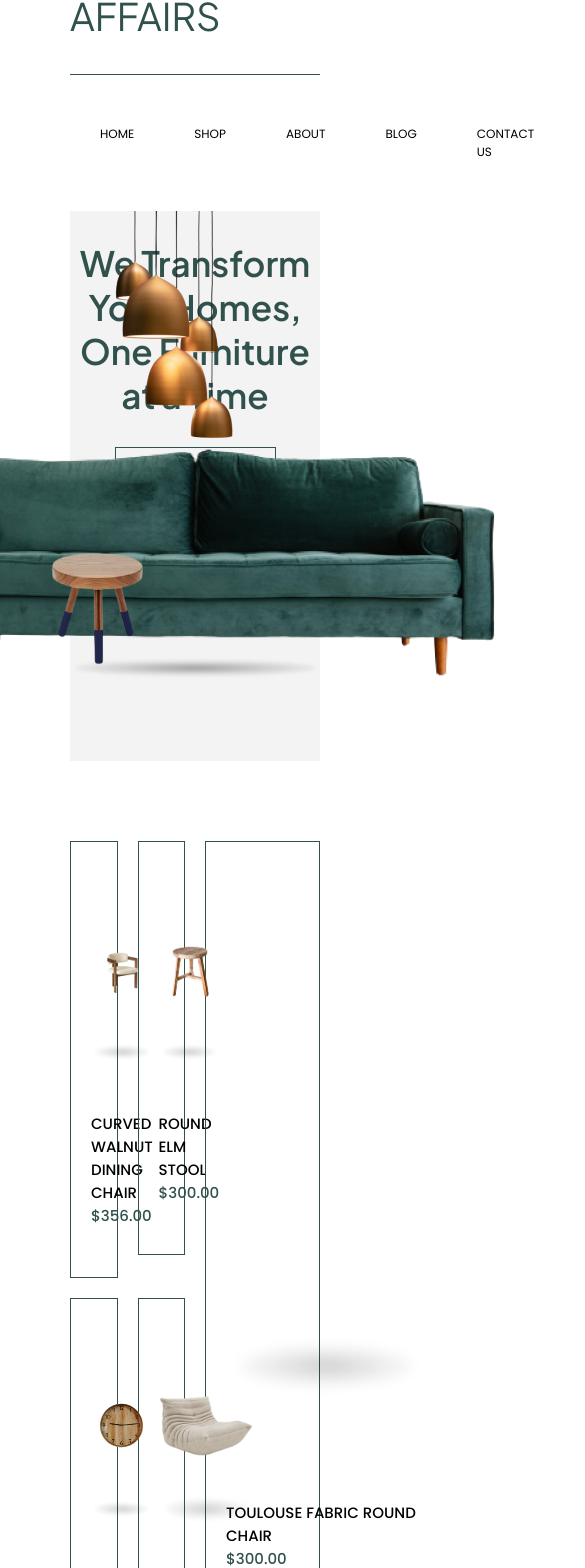
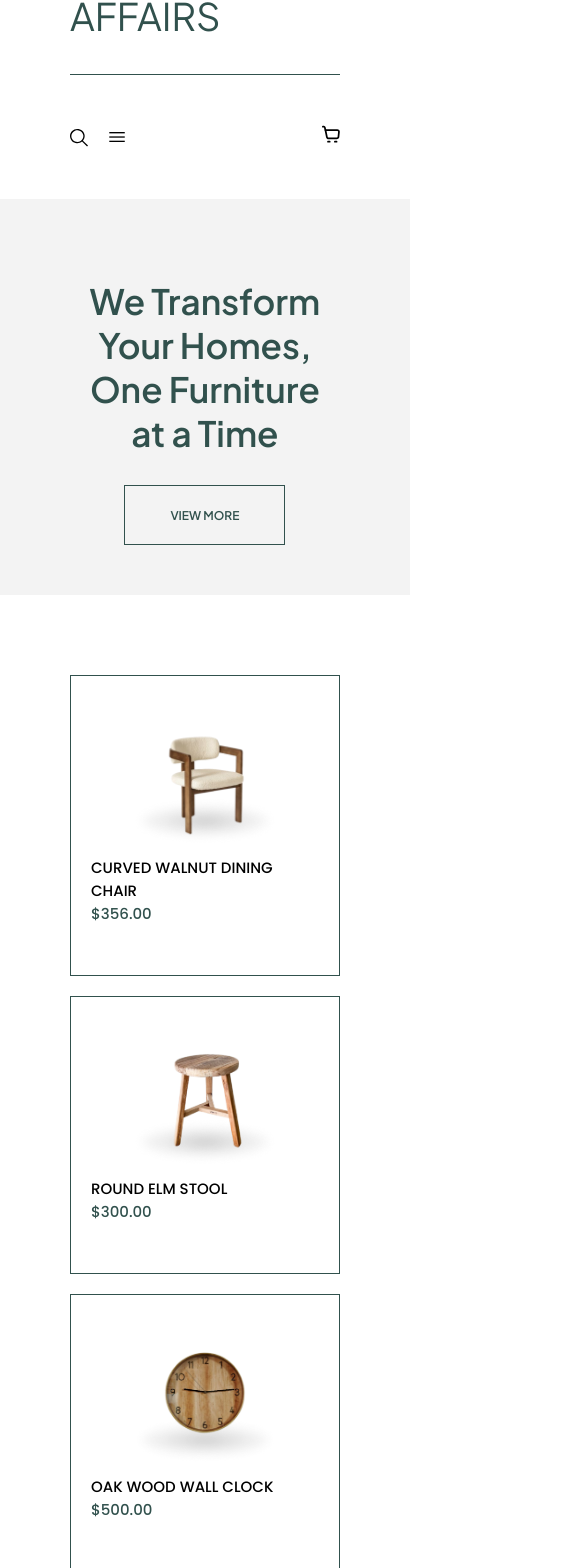
Before and after one commit to CodeDeveloper19/hng_shopping_site, a Next.js app: page / in a window 390 px wide. Shown: the part 119-1687 px from the top of the page, 585 px wide, since content can reach past the window. Built offline with nearby package versions, Linux system fonts and the light colour scheme.

Commit message:
fixed the responsiveness of the website

```diff
--- a/src/app/globals.css
+++ b/src/app/globals.css
@@ -2,7 +2,10 @@
 @tailwind components;
 @tailwind utilities;
 
-#__next{
+body{
+  display: flex;
+  flex-direction: column;
+  align-items: center;
   width: 100%;
   min-width: fit-content;
   overflow-x: auto;
--- a/src/app/page.js
+++ b/src/app/page.js
@@ -17,114 +17,136 @@ const poppins = Poppins({
 export default function Home() {
   return (
     <>
-    <section>
-      <div className="px-[70px] w-full h-fit">
-        <div className={`${plus_jakarta_sans.className} relative w-full bg-[#F3F3F3] pt-[30px] flex justify-center`}>
-          <div className=" relative w-fit h-fit flex flex-col items-center min-h-[520px]">
-            <h2 className="text-[35px] leading-[44.1px] text-[#31514D] max-w-[762px] text-center font-[600]">We Transform Your Homes, One Furniture at a Time</h2>
+    <section className="w-full flex items-center flex-col">
+      <div className="px-[70px] w-full h-fit bg-[#F3F3F3] flex justify-center">
+        <div className={`${plus_jakarta_sans.className} relative w-full max-w-[1440px] pt-[30px] flex justify-center`}>
+          <div className=" relative w-fit h-fit flex flex-col items-center phone:min-h-[520px] py-[50px]">
+            <h2 className="text-[35px] leading-[44.1px] text-[#31514D] max-w-[400px] minLaptop:max-w-[500px] laptop:max-w-[650px] normal:max-w-[762px] text-center font-[600]">We Transform Your Homes, One Furniture at a Time</h2>
             <button className="w-[161px] border-[1px] border-[#31514D] uppercase text-[#31514D] mt-[30px] text-[12px] leading-[15.12px] h-[60px] font-[600]">View More</button>
-            <div className="w-[800px] h-[500px] absolute mt-[20px]">
+            <div className="hidden phone:block w-[540px] tablet:w-[640px] minLaptop:w-[800px] h-[300px] tablet:h-[400px] minLaptop:h-[500px] absolute mt-[180px] tablet:mt-[100px] minLaptop:mt-[20px]">
               <Image fill src="/homepage/couch.png" className="object-contain" alt="image of a couch" />
             </div>
-            <div className="w-[155px] h-[155px] absolute left-[-50px] bottom-[70px]">
+            <div className="hidden phone:block w-[84px] tablet:w-[124px] minLaptop:w-[155px] h-[84px] tablet:h-[124px] minLaptop:h-[155px] absolute left-[-65px] tablet:left-[-150px] minLaptop:left-[-180px] laptop:left-[-105px] normal:left-[-50px] bottom-[70px]">
               <Image fill src="/homepage/stool.png" className="object-contain" alt="image of a stool" />
             </div>
           </div>
-          <div className="w-full h-[136px] absolute bottom-[25px]">
+          <div className="hidden phone:block w-full h-[136px] absolute bottom-[25px]">
               <Image fill src="/homepage/shadow.png" className="object-contain" alt="image of a shadow" />
           </div>
-          <div className="w-[177px] h-[265.5px] absolute top-0 right-[60px]">
+          <div className="hidden minTablet:block w-[64.3px] tablet:w-[141.3px] minLaptop:w-[177px] h-[142px] tablet:h-[212px] minLaptop:h-[265.5px] absolute top-0 right-[60px]">
               <Image fill src="/homepage/lighting.png" className="object-contain" alt="image of a hanging lighting" />
           </div>
         </div>
       </div>
-      <div className="pt-[80px] pb-[30px] px-[70px] flex flex-col items-center">
-        <div className="grid grid-rows-3 gap-5 w-full">
-          <div className="grid row-start-1 row-end-3 grid-cols-4 gap-5">
-            <div className="grid col-start-1 col-end-3 grid-cols-2 gap-5">
+      <div className="w-full flex justify-center">
+        <div className="pt-[80px] pb-[30px] px-[70px] flex flex-col items-center max-w-[1440px] w-full">
+          <div className="grid grid-rows-2 laptop:grid-rows-3 gap-5 w-full">
+            <div className="grid row-start-1 row-end-3 grid-cols-1 laptop:grid-cols-4 gap-5">
+              <div className="grid laptop:col-start-1 laptop:col-end-3 grid-cols-1 minTablet:grid-cols-2 gap-5">
                 <Product
                   name='CURVED WALNUT DINING CHAIR'
                   price='$356.00'
-                classNames=''
+                  classNames='pt-[30px] laptop:pt-0'
                   imageLink='/homepage/white_chair.png'
                   shadowLink='/homepage/white_chair_shadow.png'
+                  productImageHeightClass='h-[150px] phone:h-[270px]'
+                  productShadowHeightClass='h-[50px] phone:h-[110px]'
                 />
                 <Product
                   name='ROUND ELM STOOL'
                   price='$300.00'
-                classNames=''
+                  classNames='pt-[30px] laptop:pt-0'
                   imageLink='/homepage/round_table.png'
                   shadowLink='/homepage/round_table_shadow.png'
+                  productImageHeightClass='h-[150px] phone:h-[270px]'
+                  productShadowHeightClass='h-[50px] phone:h-[110px]'
                 />
                 <Product
                   name='OAK WOOD WALL CLOCK'
                   price='$500.00'
-                classNames=''
+                  classNames='pt-[30px] laptop:pt-0'
                   imageLink='/homepage/wall_clock.png'
                   shadowLink='/homepage/wall_clock_shadow.png'
+                  productImageHeightClass='h-[150px] phone:h-[270px]'
+                  productShadowHeightClass='h-[50px] phone:h-[110px]'
                 />
                 <Product
                   name='CATERPILLAR SOFA COUCH'
                   price='$375.50'
-                classNames=''
+                  classNames='pt-[30px] laptop:pt-0'
                   imageLink='/homepage/caterpillar_sofa.png'
                   shadowLink='/homepage/caterpillar_sofa_shadow.png'
+                  productImageHeightClass='h-[150px] phone:h-[270px]'
+                  productShadowHeightClass='h-[50px] phone:h-[110px]'
                 />
               </div>
                 <Product
                   name='Toulouse fabric ROUND CHAIR'
                   price='$300.00'
-                classNames='col-start-3 col-end-5'
+                  classNames='laptop:col-start-3 laptop:col-end-5'
                   imageLink='/homepage/red_chair.png'
                   shadowLink='/homepage/red_chair_shadow.png'
+                  productImageHeightClass='h-[180px] phone:h-[300px] laptop:h-[659px]'
+                  productPaddingClass='phone:px-[100px] pt-[50px]'
+                  productShadowHeightClass='h-[70px] phone:h-[110px] laptop:h-[250px]'
                 />
             </div>
-          <div className="grid grid-cols-4 row-start-3 row-span-4 gap-5 w-full">
+            <div className="grid grid-cols-1 laptop:grid-cols-4 row-start-3 row-span-4 gap-5 w-full">
               <Product
                 name='Sleeper Sofa'
                 price='$750.00'
-              classNames='col-start-1 col-end-3'
+                classNames='pt-[30px] laptop:pt-0 laptop:col-start-1 laptop:col-end-3'
                 imageLink='/homepage/white_sofa_product.png'
                 shadowLink='/homepage/white_sofa_product_shadow.png'
+                productImageHeightClass='h-[150px] phone:h-[270px]'
+                productShadowHeightClass='h-[50px] phone:h-[110px]'
               />
-            <div className="grid grid-cols-2 col-start-3 col-end-5 gap-5">
+              <div className="grid grids-cols-1 minTablet:grid-cols-2 laptop:col-start-3 laptop:col-end-5 gap-5">
                 <Product
                   name='DINING SLIDE CHAIR'
                   price='$225.06'
-                classNames='col-start-1 col-end-2'
+                  classNames='pt-[30px] laptop:pt-0 minTablet:col-start-1 minTablet:col-end-2'
                   imageLink='/homepage/chair.png'
                   shadowLink='/homepage/chair_shadow.png'
+                  productImageHeightClass='h-[150px] phone:h-[270px]'
+                  productShadowHeightClass='h-[50px] phone:h-[110px]'
                 />
                 <Product
                   name='CHARLES STOOL'
                   price='$299.00'
-                classNames='col-start-2 col-end-3'
+                  classNames='pt-[30px] laptop:pt-0 minTablet:col-start-2 minTablet:col-end-3'
                   imageLink='/homepage/round_chair.png'
                   shadowLink='/homepage/round_chair_shadow.png'
+                  productImageHeightClass='h-[150px] phone:h-[270px]'
+                  productShadowHeightClass='h-[50px] phone:h-[110px]'
                 />
               </div>
             </div>
           </div>
-        <div className={`${plus_jakarta_sans.className} flex flex-row`}>
-          <button className="w-[161px] border-[1px] border-[#31514D] uppercase text-[#31514D] mt-[30px] text-[12px] leading-[15.12px] h-[60px] font-[600]">Prev</button>
-          <button className="w-[161px] border-[1px] border-[#31514D] uppercase text-[#31514D] mt-[30px] text-[12px] leading-[15.12px] h-[60px] font-[600] ml-[20px]">Next</button>
+          <div className={`${plus_jakarta_sans.className} flex flex-col phone:flex-row smartPhone:items-start items-center justify-center w-full`}>
+            <button className="w-[161px] border-[1px] border-[#31514D] uppercase text-[#31514D] mt-[50px] phone:mt-[30px] text-[12px] leading-[15.12px] h-[60px] font-[600]">Prev</button>
+            <button className="w-[161px] border-[1px] border-[#31514D] uppercase text-[#31514D] mt-[20px] phone:mt-[30px] text-[12px] leading-[15.12px] h-[60px] font-[600] phone:ml-[20px]">Next</button>
           </div>
         </div>
-      <div className="relative bg-[#FFE3E3] w-full px-[70px] py-[100px] overflow-x-hidden">
+      </div>
+      <div className="w-full bg-[#FFE3E3] flex justify-center">
+        <div className="relative w-full px-[70px] py-[100px] overflow-x-hidden max-w-[1440px]">
           <div className="flex flex-col">
             <h2 className={`${plus_jakarta_sans.className} leading-[61.74px] text-[#000000] uppercase font-[400] text-[49px]`}><span className="text-[#740000]">50% </span>Discount</h2>
             <h3 className={`${poppins.className} uppercase text-[#740000] text-[73.26px] leading-[109.88px]`}>ROMEO RED SOFA</h3>
             <button className={`${plus_jakarta_sans.className} font-[700] w-[161px] border-[1px] border-[#740000] uppercase text-[#740000] mt-[30px] text-[12px] leading-[15.12px] h-[60px]`}>Buy Now</button>
           </div>
-        <div className="w-[650px] h-[650px] absolute bottom-[70px] right-[-80px]">
-          <Image fill src="/homepage/red_sofa.png" className="object-contain" alt="image of a stool" />
+          <div className="w-[650px] h-[650px] absolute bottom-[70px] right-[-80px] hidden laptop:block">
+            <Image fill src="/homepage/red_sofa.png" className="object-contain" alt="image of a red stofa" />
           </div>
-        <div className="w-[650px] h-[67px] absolute bottom-[90px] right-0">
-          <Image fill src="/homepage/shadow_red.png" className="object-cover" alt="image of a stool" />
+          <div className="w-[650px] h-[67px] absolute bottom-[90px] right-0 hidden laptop:block">
+            <Image fill src="/homepage/shadow_red.png" className="object-cover" alt="image of a red sofa shadow" />
           </div>
         </div>
-      <div className="w-full px-[70px] pt-[80px] pb-[150px]">
-        <div className="grid grid-cols-4 h-[400px]">
+      </div>
+      <div className="w-full flex justify-center">
+        <div className="w-full px-[70px] pt-[80px] pb-[150px] max-w-[1440px]">
+          <div className="grid grid-cols-1 minTablet:grid-cols-2 laptop:grid-cols-4 h-[1800px] minTablet:h-[900px] laptop:h-[400px]">
             <div className="bg-[#F1E3E2] relative">
               <div className="absolute top-[-70px] w-full h-full">
                 <Image fill src="/homepage/vase.png" className="object-contain" alt="image of a cactus in a flower pot" />
@@ -137,6 +159,7 @@ export default function Home() {
             <div className="bg-[#D9D9D9]"></div>
           </div>
         </div>
+      </div>
     </section>
     </>
   );
--- a/src/components/header.js
+++ b/src/components/header.js
@@ -1,6 +1,6 @@
 "use client";
 
-import React, { Component } from 'react';
+import React, { Component, useState } from 'react';
 import { Plus_Jakarta_Sans } from "next/font/google";
 import { Poppins } from 'next/font/google';
 import Image from 'next/image';
@@ -16,31 +16,41 @@ const poppins = Poppins({
   subsets: ['latin'],
 });
 
-export class Header extends Component {
-  render() {
+export default function Header() {
+  const [showNavLinks, setShowNavLinks] = useState('none');
+
   return (
     <>
-      <header className='w-full px-[70px]'>
+    <header className='w-full max-w-[1440px] px-[70px]'>
       <div className='w-full flex justify-center pt-[49px] pb-[30px] border-b-[1px] border-[#31514D]'>
         <h1 className={`text-[38px] text-[#31514D] ${plus_jakarta_sans.className}`} >HOME AFFAIRS</h1>
       </div>
-        <section className='flex flex-row justify-between py-[50px]'>
+      <section className='flex flex-row justify-between py-[50px] relative'>
+        <div className='flex flex-row'>
           <button className='hover:opacity-[0.5]'><Image width={18} height={18} src='/header/search_icon.svg' alt='search icon'/></button>
-          <nav className=''>
-            <ul className={`${poppins.className} text-[12px] text-[#000000] leading-[18px] uppercase flex flex-row justify-between`}>
-              <li className='mx-[30px] hover:border-b-[1px] border-[#31514D]'><Link href='/'>Home</Link></li>
-              <li className='mx-[30px] hover:border-b-[1px] border-[#31514D]'><Link href='/'>Shop</Link></li>
-              <li className='mx-[30px] hover:border-b-[1px] border-[#31514D]'><Link href='/'>About</Link></li>
-              <li className='mx-[30px] hover:border-b-[1px] border-[#31514D]'><Link href='/'>Blog</Link></li>
-              <li className='mx-[30px] hover:border-b-[1px] border-[#31514D]'><Link href='/'>Contact Us</Link></li>
+          <button onClick={() => {(showNavLinks == 'none') ? setShowNavLinks('flex') : setShowNavLinks('none')}} className='hover:opacity-[0.5] ml-[20px] block minTablet:hidden'><Image width={18} height={18} src='/header/hamburger_icon.png' alt='hamburger icon'/></button>
+        </div>
+        <nav>
+          <ul style={{display: showNavLinks}}
+          className={`${poppins.className} rounded-[5px] p-[30px] minTablet:p-0 bg-[#E0E0E0] minTablet:bg-transparent text-[12px] text-[#000000] leading-[18px] uppercase absolute left-[40px] minTablet:left-0 top-[90px] minTablet:top-0 minTablet:relative tablet:!flex flex-col minTablet:flex-row justify-between`}>
+            <li className='mt-0 mx-0 minTablet:mx-[30px] hover:border-b-[1px] border-[#31514D]'><Link href='/'>Home</Link></li>
+            <li className='mt-[20px] minTablet:mt-0 mx-0 minTablet:mx-[30px] hover:border-b-[1px] border-[#31514D]'><Link href='/'>Shop</Link></li>
+            <li className='mt-[20px] minTablet:mt-0 mx-0 minTablet:mx-[30px] hover:border-b-[1px] border-[#31514D]'><Link href='/'>About</Link></li>
+            <li className='mt-[20px] minTablet:mt-0 mx-0 minTablet:mx-[30px] hover:border-b-[1px] border-[#31514D]'><Link href='/'>Blog</Link></li>
+            <li className='mt-[20px] minTablet:mt-0 mx-0 minTablet:mx-[30px] hover:border-b-[1px] border-[#31514D]'><Link href='/'>Contact Us</Link></li>
           </ul>
         </nav>
         <Link href='/cart'><button className='hover:opacity-[0.5]'><Image width={18} height={18} src='/header/cart_icon.svg' alt='cart icon'/></button></Link>
       </section>
     </header>
     </>
-    )
-  }
+  );
+
+  // render() {
+  //   const [showNavLinks, setShowNavLinks] = useState(false);
+
+
+  // }
 }
 
-export default Header
+// export default Header
--- a/src/components/product.js
+++ b/src/components/product.js
@@ -12,11 +12,7 @@ const poppins = Poppins({
 
 export default class Product extends Component {
   render() {
-    const { name, price, classNames, imageLink, shadowLink} = this.props;
-
-    const productImageHeightClass = name === 'Toulouse fabric ROUND CHAIR' ? 'h-[659px]' : 'h-[270px]';
-    const productPaddingClass = name === 'Toulouse fabric ROUND CHAIR' ? 'px-[100px]' : '';
-    const productShadowHeightClass = name === 'Toulouse fabric ROUND CHAIR' ? 'h-[250px]' : 'h-[100px]';
+    const { name, price, classNames, imageLink, shadowLink, productImageHeightClass, productPaddingClass, productShadowHeightClass} = this.props;
 
     return (
       <>
```
Also changed, not shown: src/app/cart/page.js (+31 -19 lines), src/app/checkout/page.js (+24 -24 lines), src/components/footer.js (+11 -11 lines), tailwind.config.js (+10 -0 lines), public/header/hamburger_icon.png (added). Lines whose indentation alone changed are shown as unchanged.
